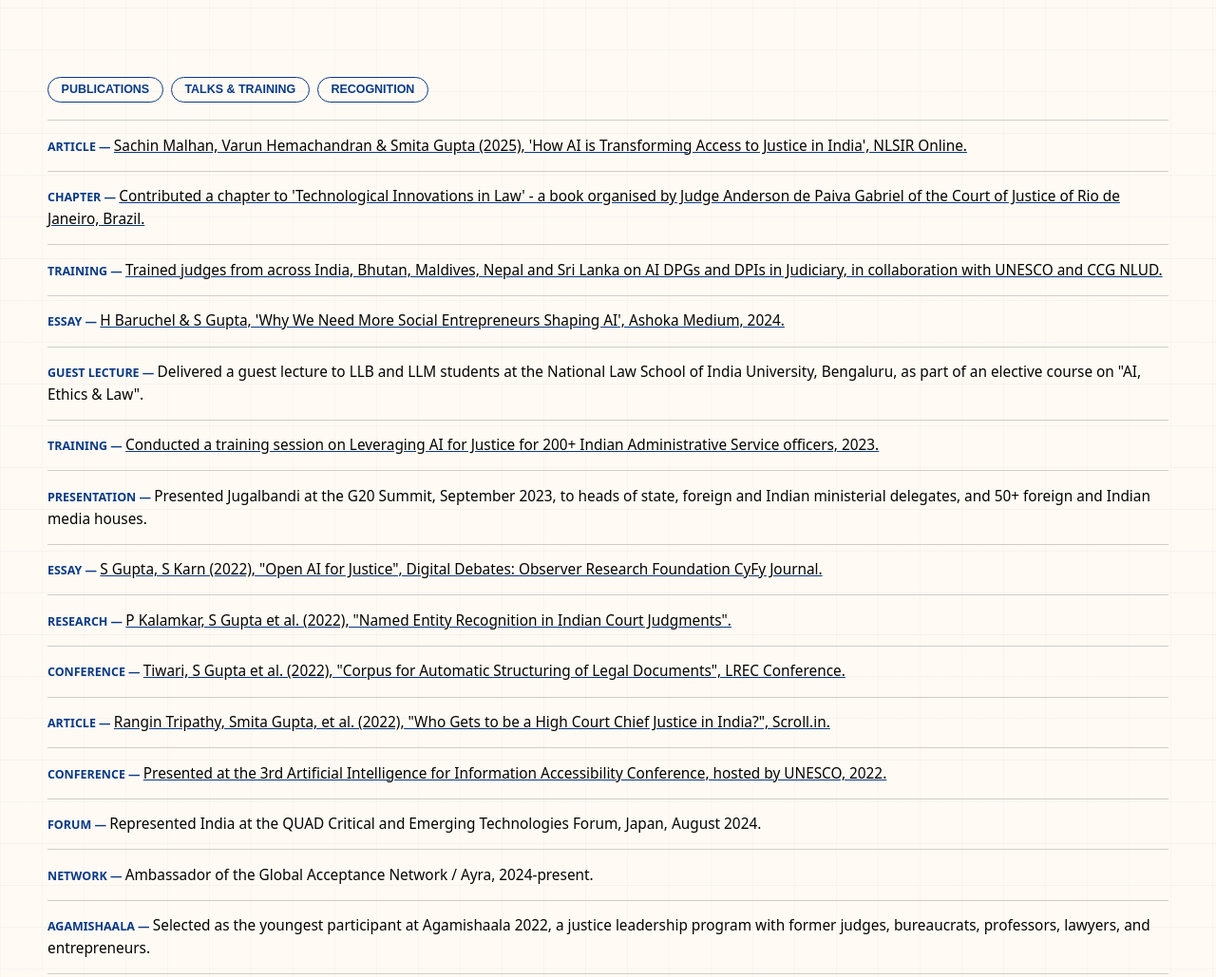
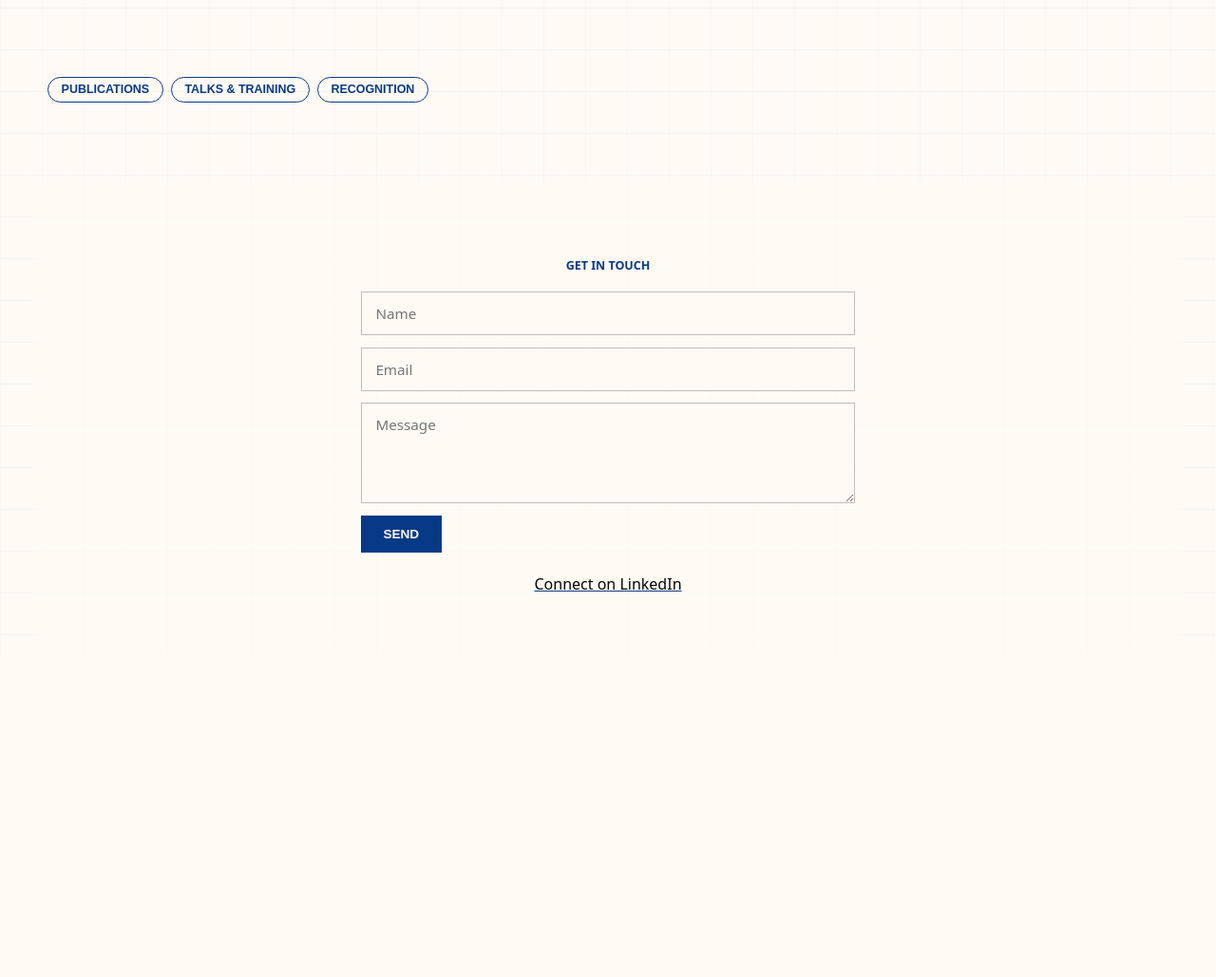
Before and after one commit to smitag13/smitagupta.in, a plain HTML site: page index.html in a window 1280 px wide. Shown: the part 4040-5069 px from the top of the page at 95% size. After the commit the page ends 4730 px from the top, so only its background shows below. Drawn offline with nearby package versions, Linux system fonts and the light colour scheme.

Commit message:
Collapse writing categories until selected

```diff
--- a/index.html
+++ b/index.html
@@ -247,7 +247,7 @@
     <div class="section-label">
       <div id="filters"></div>
     </div>
-    <div id="writing-list"></div>
+    <div id="writing-list" role="region" hidden></div>
   </section>
 
   <section id="contact" aria-label="Contact">
--- a/script.js
+++ b/script.js
@@ -44,11 +44,11 @@ const ENTRIES = [
   { tag: "Agamishaala", text: "Selected as the youngest participant at Agamishaala 2022, a justice leadership program with former judges, bureaucrats, professors, lawyers, and entrepreneurs.", type: "recognition" },
 ];
 
-const FILTER_LABELS = { all: "All", writing: "Publications", talks: "Talks & Training", recognition: "Recognition" };
+const FILTER_LABELS = { writing: "Publications", talks: "Talks & Training", recognition: "Recognition" };
 
 let activeIndex = 0;
 let hoverLocked = false;
-let writingFilter = "all";
+let writingFilter = null;
 
 function renderWork() {
   const list = document.getElementById("work-list");
@@ -100,15 +100,29 @@ function prevPhoto() { activeIndex = (activeIndex - 1 + PHOTOS.length) % PHOTOS.
 
 function renderWriting() {
   const filters = document.getElementById("filters");
-  filters.innerHTML = ["writing", "talks", "recognition"].map(f =>
-    `<button type="button" data-f="${f}" class="${writingFilter === f ? "active" : ""}">${FILTER_LABELS[f]}</button>`
-  ).join("");
+  if (!filters.children.length) {
+    filters.innerHTML = ["writing", "talks", "recognition"].map(f =>
+      `<button type="button" id="filter-${f}" data-f="${f}" aria-controls="writing-list" aria-expanded="false">${FILTER_LABELS[f]}</button>`
+    ).join("");
+    filters.querySelectorAll("button").forEach(btn => {
+      btn.addEventListener("click", () => {
+        writingFilter = writingFilter === btn.dataset.f ? null : btn.dataset.f;
+        renderWriting();
+      });
+    });
+  }
   filters.querySelectorAll("button").forEach(btn => {
-    btn.addEventListener("click", () => { writingFilter = btn.dataset.f; renderWriting(); });
+    const expanded = writingFilter === btn.dataset.f;
+    btn.classList.toggle("active", expanded);
+    btn.setAttribute("aria-expanded", String(expanded));
   });
 
-  const filtered = writingFilter === "all" ? ENTRIES : ENTRIES.filter(e => e.type === writingFilter);
-  document.getElementById("writing-list").innerHTML = filtered.map(e => `
+  const list = document.getElementById("writing-list");
+  list.hidden = writingFilter === null;
+  if (writingFilter) list.setAttribute("aria-labelledby", `filter-${writingFilter}`);
+  else list.removeAttribute("aria-labelledby");
+  const filtered = ENTRIES.filter(e => e.type === writingFilter);
+  list.innerHTML = filtered.map(e => `
     <div class="entry">
       <span class="tag">${e.tag} — </span>
       ${e.href ? `<a href="${e.href}" target="_blank" rel="noopener">${e.text}</a>` : e.text}
```
